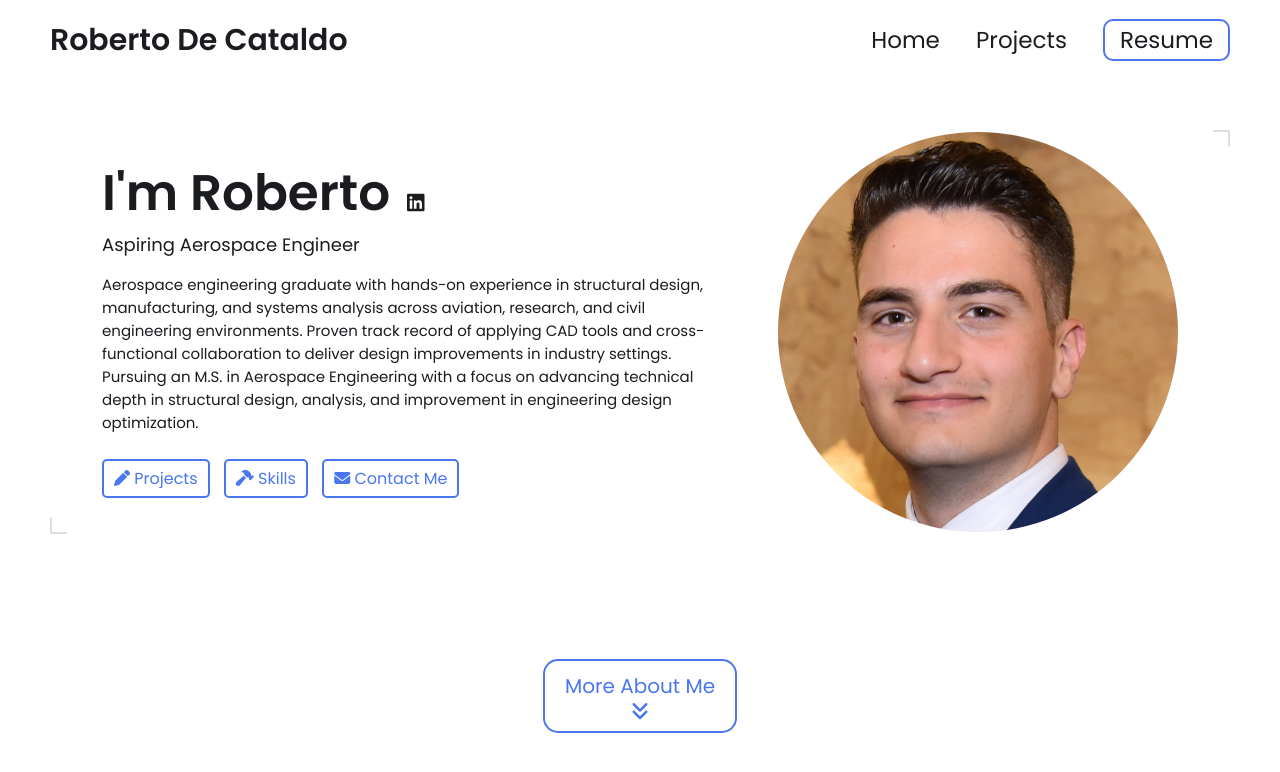
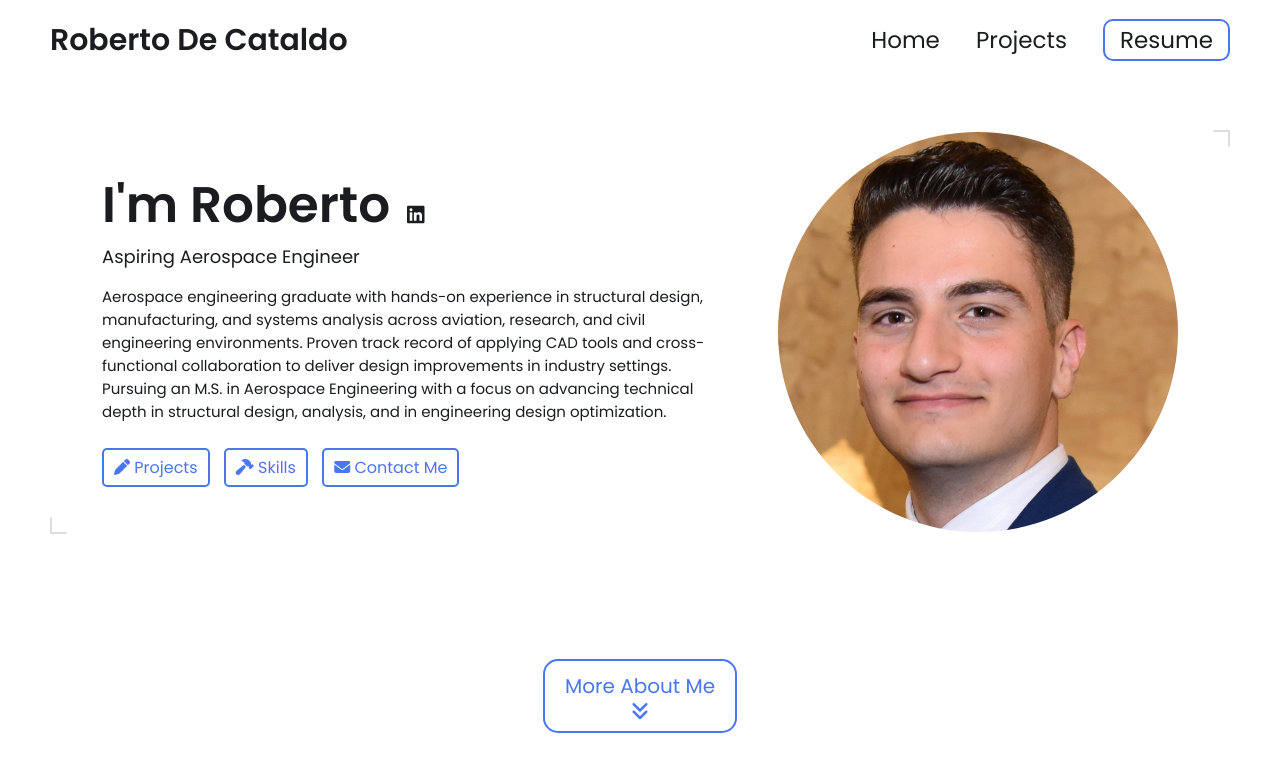
Before and after one commit to rdecata/rdecata.github.io, a Jekyll site: the page built from index.html, in a window 1280 px wide and 900 px high. Shown: the top 772 px of the window. Built offline with Jekyll 4.4.1, drawn with Linux system fonts in a browser that asks for light colours.

Commit message:
Update _config.yml

```diff
--- a/_config.yml
+++ b/_config.yml
@@ -17,7 +17,7 @@ headline: Aspiring Aerospace Engineer
 description: >- # dont remove this line. this will ignore all new lines until the next section
   Aerospace engineering graduate with hands-on experience in structural design, manufacturing, and systems analysis across aviation, research, and civil engineering environments.
   Proven track record of applying CAD tools and cross-functional collaboration to deliver design improvements in industry settings.
-  Pursuing an M.S. in Aerospace Engineering with a focus on advancing technical depth in structural design, analysis, and improvement in engineering design optimization.
+  Pursuing an M.S. in Aerospace Engineering with a focus on advancing technical depth in structural design, analysis, and in engineering design optimization.
 
 # Place your profile image in /assets/images/profile-image/folder and edit the file name
 profile_image: ./assets/images/profile-image/Headshot.JPG
```
